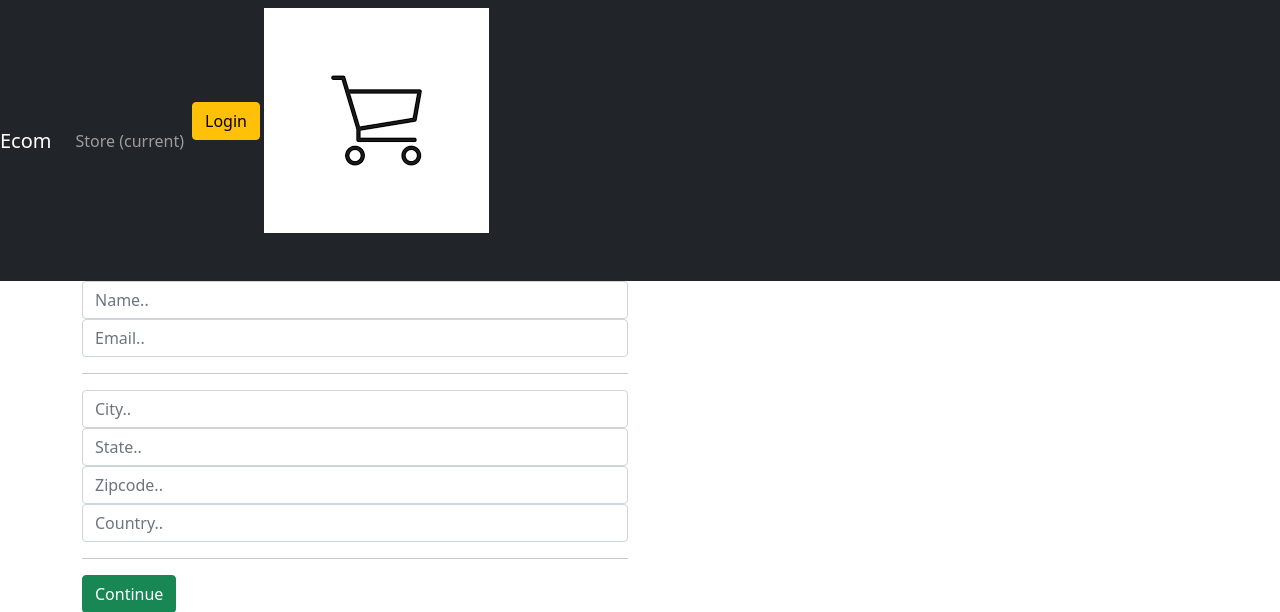
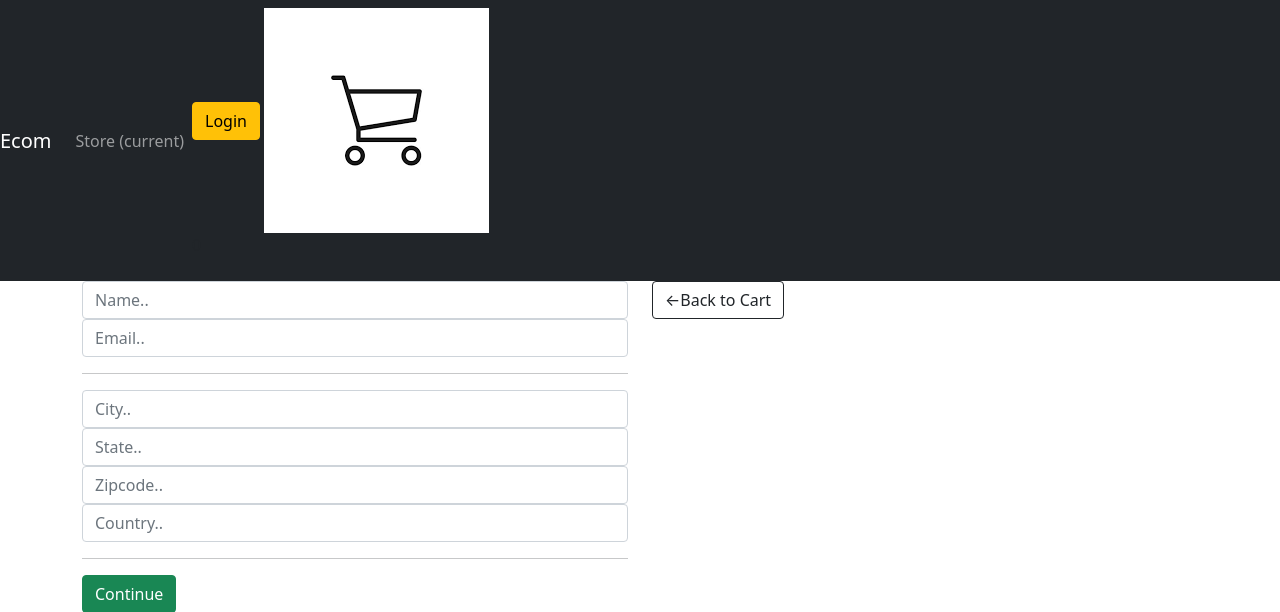
Before and after one commit to petre-marian-vaduva/Ecommerce, a Django app: page /checkout/ in a window 1280 px wide. Shown: the top 612 px of the page. Run offline with Django 4.2, Linux system fonts and the light colour scheme.

Commit message:
Update checkout.html

```diff
--- a/project1/store/templates/store/checkout.html
+++ b/project1/store/templates/store/checkout.html
@@ -38,12 +38,13 @@
             <div class="box-element hidden" id="payment-info">
                 <small>Paypal Options</small>
             </div>
-
         </div>
 
         <div class="col-lg-6">
             <div class="box-element">
-
+                <div class="box-element">
+                    <a class="btn btn-outline-dark" href="{% url 'cart' %}">&#x2190;Back to Cart</a>
+                </div>
             </div>
         </div>
     </div>
```
